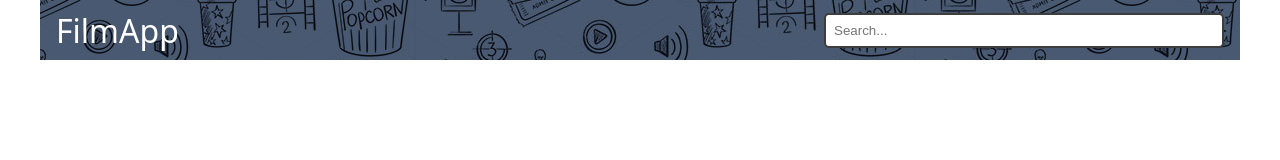
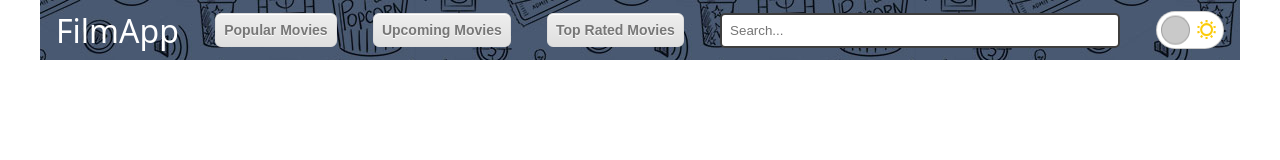
Before and after one commit to KarpovRuslan/Movie_app, a website: page index.html in a window 1280 px wide. Drawn offline with Linux system fonts and the light colour scheme; no server answers.

Commit message:
Add files via upload

```diff
--- a/index.html
+++ b/index.html
@@ -5,6 +5,7 @@
     <meta http-equiv="X-UA-Compatible" content="IE=edge" />
     <meta name="viewport" content="width=device-width, initial-scale=1.0" />
     <link rel="stylesheet" href="./css/styles.css" />
+    <link rel="stylesheet" href="./css/toggle.css" />
     <link rel="preconnect" href="https://fonts.googleapis.com" />
     <link rel="preconnect" href="https://fonts.gstatic.com" crossorigin />
     <link
@@ -17,9 +18,84 @@
     <header class="header js-container">
       <div class="header__content">
         <a href="index.html" class="header__logo">FilmApp</a>
+        <button class="btn__popular" type="button">Popular Movies</button>
+        <button class="btn__upcoming" type="button">Upcoming Movies</button>
+        <button class="btn__top" type="button">Top Rated Movies</button>
         <form>
           <input type="text" class="header__search" placeholder="Search..." />
         </form>
+        <button class="toggle" type="button" aria-pressed="false">
+          <span class="toggle__display" hidden>
+            <svg
+              xmlns="http://www.w3.org/2000/svg"
+              viewBox="0 0 14 14"
+              class="toggle__icon toggle__icon--checkmark"
+              aria-hidden="true"
+              focusable="false"
+              xml:space="preserve"
+            >
+              <path
+                d="M11.28 2.08c-.15-.16-.74-.78-1.73-1.24 1.12 2.26 1.2 5.43-1.03 7.65A6.495 6.495 0 0 1 .94 9.66a6.488 6.488 0 0 0 10.34 1.59c2.86-2.85 1.84-7.17 0-9.17z"
+                style="
+                  fill: none;
+                  stroke: currentcolor;
+                  stroke-width: 1.5;
+                  stroke-linejoin: round;
+                  stroke-miterlimit: 10;
+                "
+              />
+            </svg>
+            <svg
+              xmlns="http://www.w3.org/2000/svg"
+              width="30"
+              height="30"
+              x="0"
+              y="0"
+              viewBox="0 0 14 14"
+              aria-hidden="true"
+              focusable="false"
+              class="toggle__icon toggle__icon--cross"
+            >
+              <style>
+                .st0 {
+                  fill: none;
+                  stroke: currentcolor;
+                  stroke-width: 1.5;
+                  stroke-miterlimit: 10;
+                }
+              </style>
+              <circle class="st0" cx="7" cy="7" r="3.98" />
+              <defs>
+                <path
+                  id="SVGID_1_"
+                  d="M14 14H0V0h14v14zM7 1.58C4.01 1.58 1.58 4.01 1.58 7S4.01 12.42 7 12.42 12.42 9.99 12.42 7 9.99 1.58 7 1.58z"
+                />
+              </defs>
+              <clipPath
+                id="SVGID_00000090264577678927063210000006056326128449703595_"
+              >
+                <use xlink:href="#SVGID_1_" style="overflow: visible" />
+              </clipPath>
+              <g
+                style="
+                  clip-path: url(#SVGID_00000090264577678927063210000006056326128449703595_);
+                "
+              >
+                <path class="st0" d="m2.86 12.66 8.23-11.32" />
+
+                <path class="st0" d="m.32 9.16 13.31-4.32" />
+
+                <path class="st0" d="m.32 4.84 13.31 4.32" />
+                <g>
+                  <path class="st0" d="m2.86 1.34 8.23 11.32" />
+                </g>
+                <g>
+                  <path class="st0" d="M6.97 0v14" />
+                </g>
+              </g>
+            </svg>
+          </span>
+        </button>
       </div>
     </header>
     <div class="js-container">
@@ -27,5 +103,6 @@
       <div class="modal"></div>
     </div>
     <script src="./js/appTMDB.js"></script>
+    <script src="./js/toggle.js"></script>
   </body>
 </html>
```
